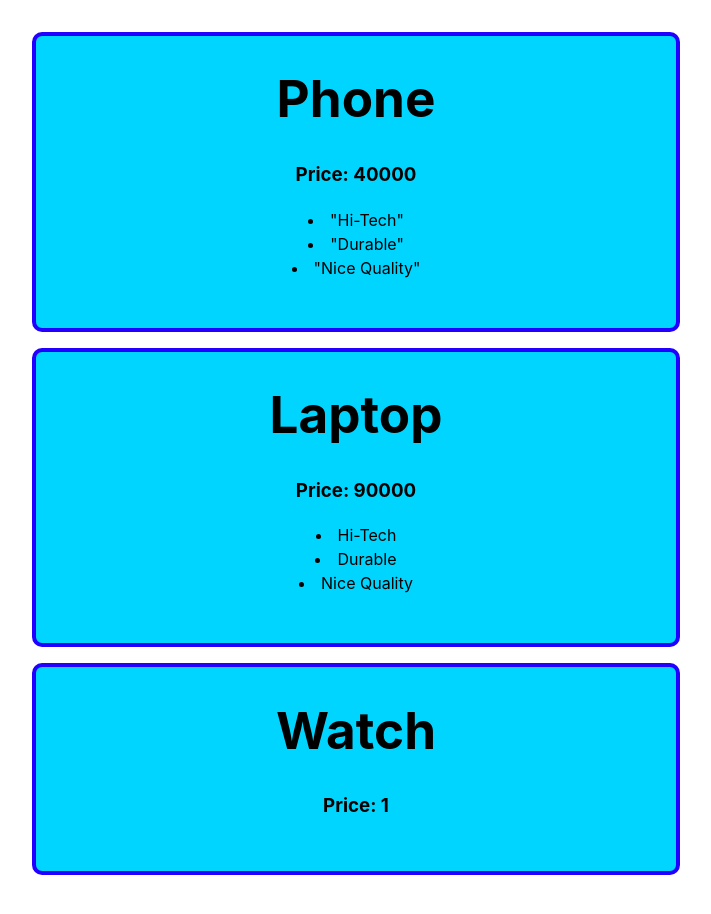
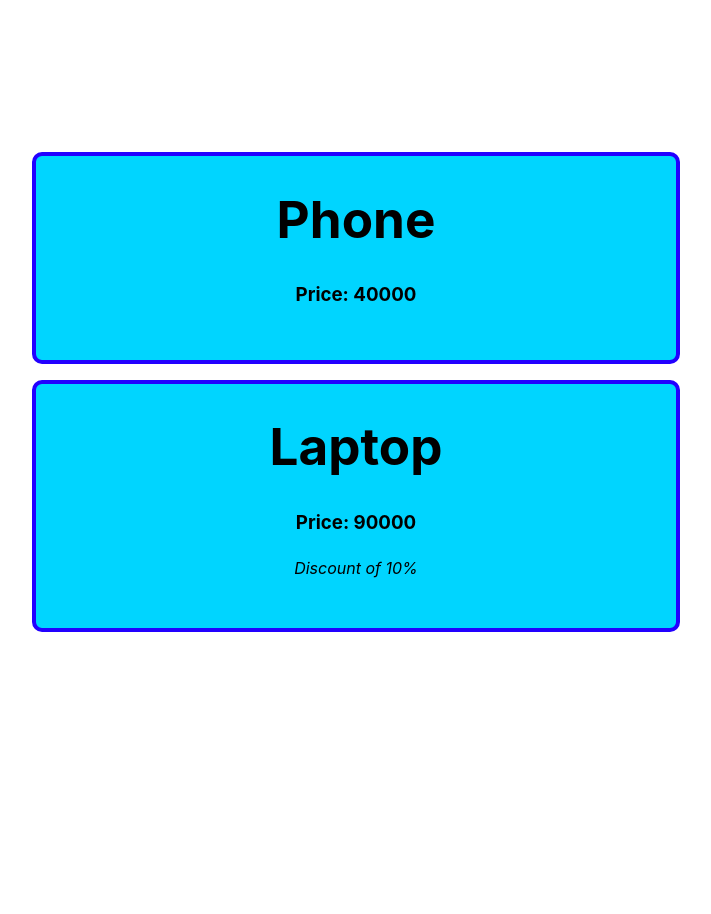
Before and after one commit to JajoriaYogesh04/ReactJS, a React (Vite) app in the folder chapter1/basic-react-app/: page / in a window 1280 px wide. Shown: the top 914 px of the page, without its empty margins (284-995 px from the left). After the commit the page ends 800 px from the top, so only its background shows below. Built offline with nearby package versions, Linux system fonts and the light colour scheme.

Commit message:
Understanding Conditionals in JSX

```diff
--- a/chapter1/basic-react-app/src/Product.jsx
+++ b/chapter1/basic-react-app/src/Product.jsx
@@ -34,15 +34,66 @@ import "./Product.css"
 //     )
 // }
 
-function Product({Title, price=1, features, features2=[]}){
-    // const list= features2.map((feature) => <li>{feature}</li>);
-    // console.log(features)
+// function Product({Title, price, features, features2=[]}){
+//     // const list= features2.map((feature) => <li>{feature}</li>);
+//     // console.log(features)
+//     return(
+//         <div className="Product">
+//             <h1>{Title}</h1>
+//             <h3>Price: {price}</h3>
+//             <p>{features}</p>
+//             <p>{features2.map((feature) => <li>{feature}</li>)}</p>
+//         </div>
+//     )
+// }
+
+// function Product({Title, price}){
+//     if(price>50000){
+//         return(
+//             <div className="Product">
+//                 <h1>{Title}</h1>
+//                 <h3>Price: {price}</h3>
+//                 <p><i>Discount of 5%</i></p>
+//             </div>
+//         )
+//     }
+//     else{
+//         return(
+//             <div className="Product">
+//                 <h1>{Title}</h1>
+//                 <h3>Price: {price}</h3>
+//             </div>
+//         )
+//     }
+// }
+
+// function Product({Title, price}){
+//     let isDiscount= price>50000 ? "Discount of 5%" : "";
+//     return(
+//         <div className="Product">
+//             <h1>{Title}</h1>
+//             <h3>Price: {price}</h3>
+//             <p><i>{isDiscount}</i></p>
+//         </div>
+//     )
+// }
+
+// function Product({Title, price}){
+//     return(
+//         <div className="Product">
+//             <h1>{Title}</h1>
+//             <h3>Price: {price}</h3>
+//             {price>50000 ? <p><i>Discount of 5%</i></p> : null}
+//         </div>
+//     )
+// }
+
+function Product({Title, price}){
     return(
         <div className="Product">
             <h1>{Title}</h1>
             <h3>Price: {price}</h3>
-            <p>{features}</p>
-            <p>{features2.map((feature) => <li>{feature}</li>)}</p>
+            {price>50000 && <p><i>Discount of 10%</i></p>}
         </div>
     )
 }
--- a/chapter1/basic-react-app/src/ProductTab.jsx
+++ b/chapter1/basic-react-app/src/ProductTab.jsx
@@ -13,14 +13,22 @@ import Product from "./Product"
 //     )
 // }
 
+// function ProductTab(){
+//     let features=[<li>"Hi-Tech"</li>, <li>"Durable"</li>, <li>"Nice Quality"</li>];
+//     let features2=["Hi-Tech", "Durable", "Nice Quality"];
+//     return(
+//         <>
+//             <Product Title="Phone" price="40000" features={features} ></Product>
+//             <Product Title="Laptop" price={90000} features2={features2}></Product>
+//         </>
+//     )
+// }
+
 function ProductTab(){
-    let features=[<li>"Hi-Tech"</li>, <li>"Durable"</li>, <li>"Nice Quality"</li>];
-    let features2=["Hi-Tech", "Durable", "Nice Quality"];
     return(
         <>
-            <Product Title="Phone" price="40000" features={features} ></Product>
-            <Product Title="Laptop" price={90000} features2={features2}></Product>
-            <Product Title="Watch"></Product>
+            <Product Title="Phone" price={40000}></Product>
+            <Product Title="Laptop" price={90000}></Product>
         </>
     )
 }
```
